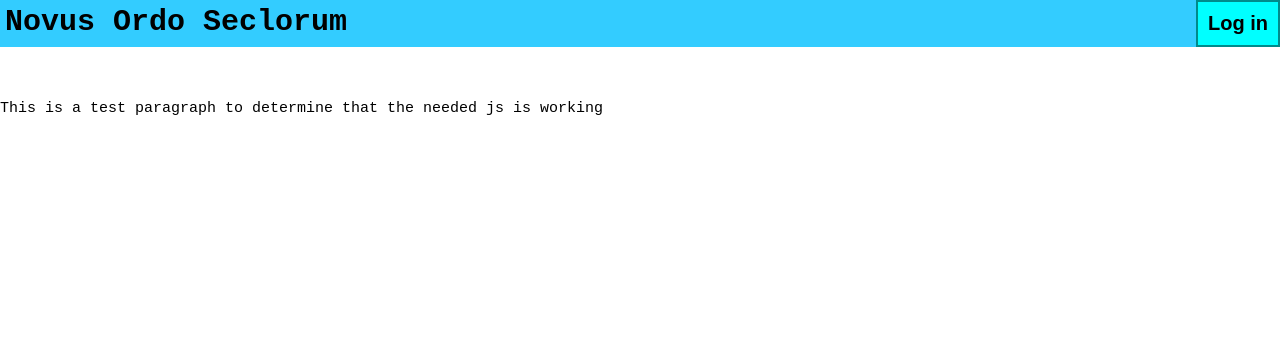
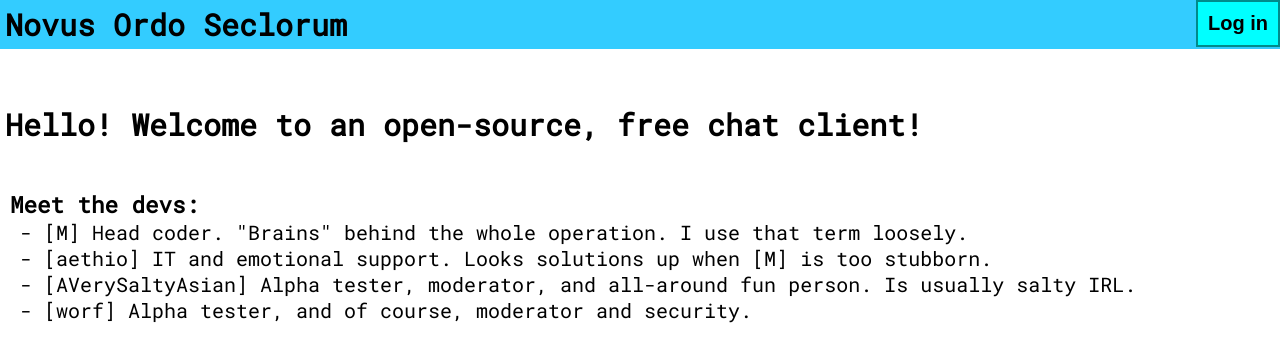
Before and after one commit to EPiC-Inc/nos-decrepit, a website: page static/index.html in a window 1280 px wide. Drawn offline with nearby package versions, Linux system fonts and the light colour scheme.

Commit message:
Prettification

```diff
--- a/static/index.html
+++ b/static/index.html
@@ -10,9 +10,17 @@
   <body>
     <header>
       <div><h1>Novus Ordo Seclorum</h1></div>
-      <div><a href='/static/login.html'><button>Log in</button></a></div>
+      <div class='right'><a href='/static/login.html'><button>Log in</button></a></div>
     </header>
     <div style='height:100px;'></div>
-    <p>This is a test paragraph to determine that the needed js is working</p>
+    <h1>Hello! Welcome to an open-source, free chat client!</h1><br /><br />
+    <!-- <h3>(Read: open-source Discord knockoff)</h3><br /><br /> -->
+    <h2>Meet the devs:</h2>
+    <ul>
+      <li> - [M] Head coder. "Brains" behind the whole operation. I use that term loosely.</li>
+      <li> - [aethio] IT and emotional support. Looks solutions up when [M] is too stubborn.</li>
+      <li> - [AVerySaltyAsian] Alpha tester, moderator, and all-around fun person. Is usually salty IRL.</li>
+      <li> - [worf] Alpha tester, and of course, moderator and security.</li>
+    </ul>
   </body>
 </html>
--- a/static/style.css
+++ b/static/style.css
@@ -1,3 +1,5 @@
+@import url('https://fonts.googleapis.com/css?family=Roboto+Mono');
+
 * {
   margin: 0;
   padding: 0;
@@ -6,7 +8,7 @@
 }
 
 body {
-  font: 15px monospace;
+  font: 15px Roboto Mono, monospace;
   background: white;
 }
 
@@ -19,9 +21,18 @@ button {
   transition-duration: .3s;
 }
 
+h1, h2, h3, h4, h5, h6 {
+  padding-left: 10px;
+}
+
 button:hover {
   background: darkcyan;
   color: cyan;
+}
+
+li {
+  font-size: 20px;
+  padding-left: 20px;
 }
 
 .center {
@@ -31,6 +42,7 @@ button:hover {
 
 input {
   border: 2px solid black;
+  font-size: 18px;
 }
 
 .infobox {
@@ -55,7 +67,7 @@ header div {
   text-align: center;
 }
 
-header div:last-child {
+header .right {
   float: right;
 }
 
```
Also changed, not shown: static/chat.js (+11 -0 lines), static/coms.html (+2 -1 lines), static/login.html (+4 -1 lines).
